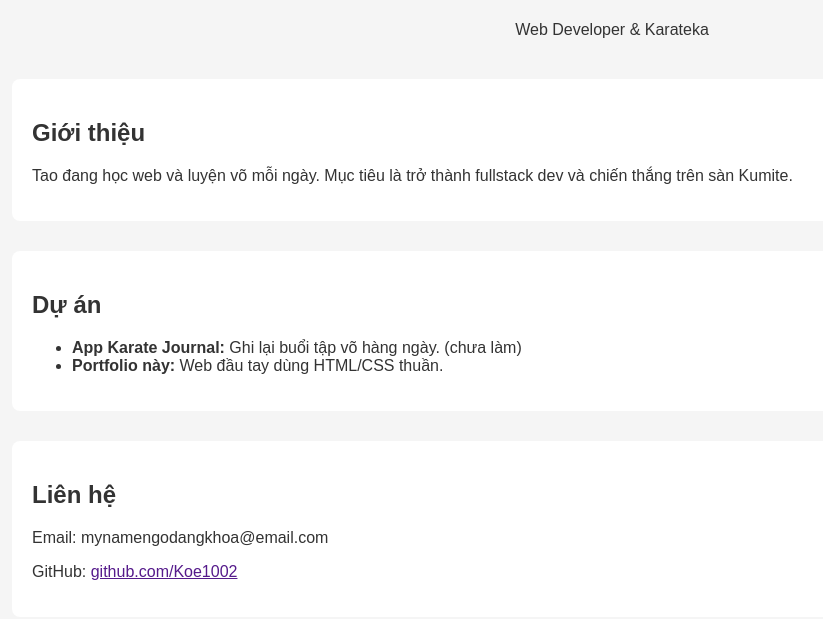
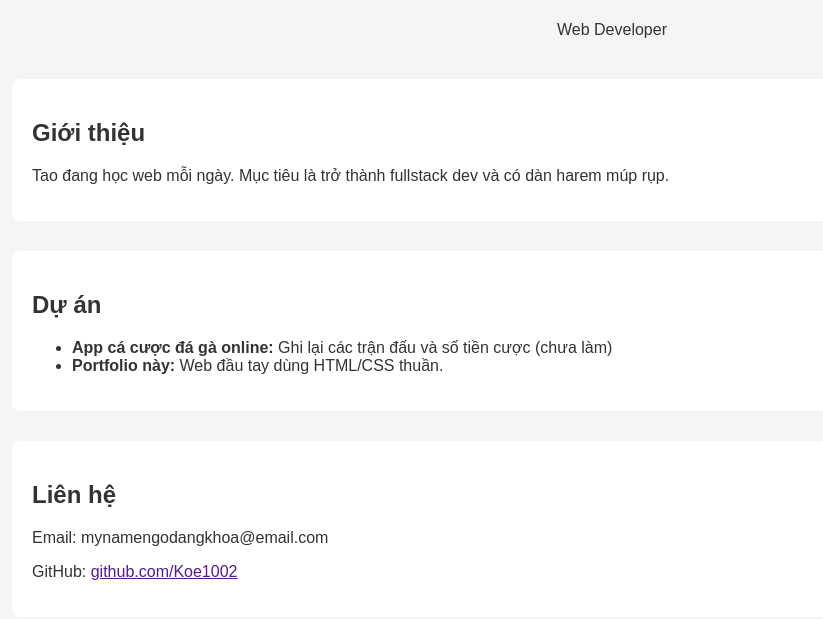
Before and after one commit to Koe1002/karate-web-journal, a plain HTML site: page index.html in a window 1280 px wide. Shown: the part 85-704 px from the top of the page, without its empty margins (28-851 px from the left). Drawn offline with Linux system fonts and the light colour scheme.

Commit message:
chinh sua portfolio

```diff
--- a/index.html
+++ b/index.html
@@ -9,18 +9,18 @@
 <body>
   <header>
     <h1>Ngô Đăng Khoa</h1>
-    <p>Web Developer & Karateka</p>
+    <p>Web Developer</p>
   </header>
 
   <section class="about">
     <h2>Giới thiệu</h2>
-    <p>Tao đang học web và luyện võ mỗi ngày. Mục tiêu là trở thành fullstack dev và chiến thắng trên sàn Kumite.</p>
+    <p>Tao đang học web mỗi ngày. Mục tiêu là trở thành fullstack dev và có dàn harem múp rụp.</p>
   </section>
 
   <section class="projects">
     <h2>Dự án</h2>
     <ul>
-      <li><strong>App Karate Journal:</strong> Ghi lại buổi tập võ hàng ngày. (chưa làm)</li>
+      <li><strong>App cá cược đá gà online:</strong> Ghi lại các trận đấu và số tiền cược (chưa làm)</li>
       <li><strong>Portfolio này:</strong> Web đầu tay dùng HTML/CSS thuần.</li>
     </ul>
   </section>
```
